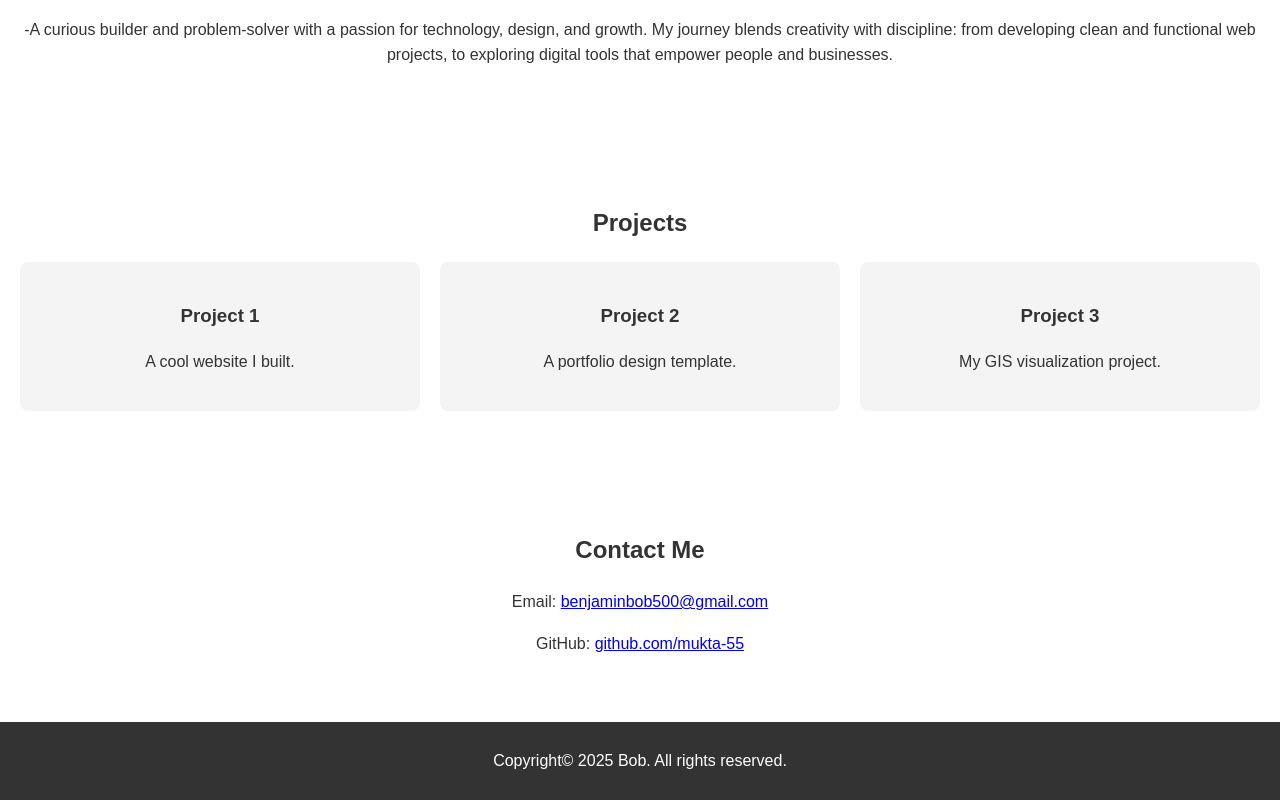
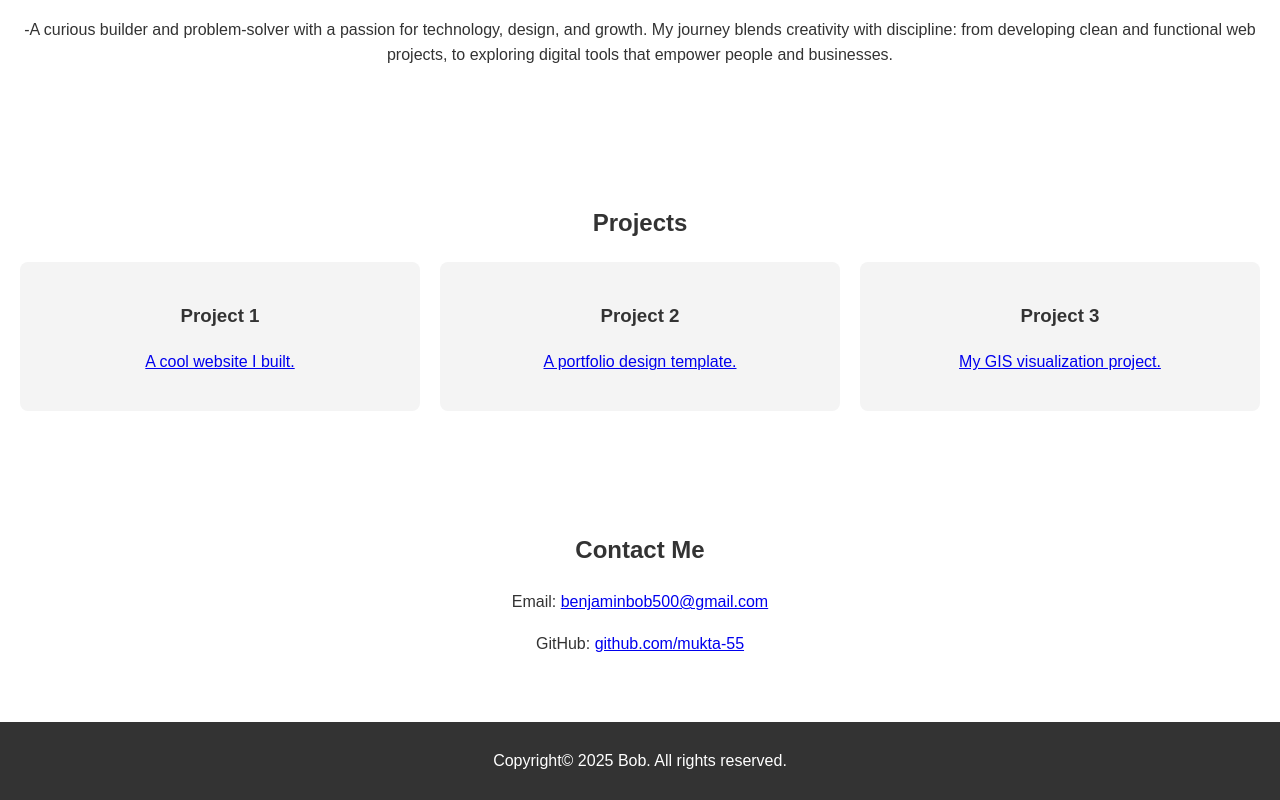
Before and after one commit to mukta-55/IYF, a plain HTML site: page Portifolio/index.html in a window 1280 px wide. Shown: the part 560-1360 px from the top of the page. Drawn offline with Linux system fonts and the light colour scheme.

Commit message:
project link

```diff
--- a/Portifolio/index.html
+++ b/Portifolio/index.html
@@ -30,15 +30,15 @@
     <div class="projects-grid">
       <div class="project-card">
         <h3>Project 1</h3>
-        <p>A cool website I built.</p>
+        <p><a href="#">A cool website I built.</a></p>
       </div>
       <div class="project-card">
         <h3>Project 2</h3>
-        <p>A portfolio design template.</p>
+        <p><a href="#">A portfolio design template.</a></p>
       </div>
       <div class="project-card">
         <h3>Project 3</h3>
-        <p>My GIS visualization project.</p>
+        <p><a href="#">My GIS visualization project.</a></p>
       </div>
     </div>
   </section>
```
